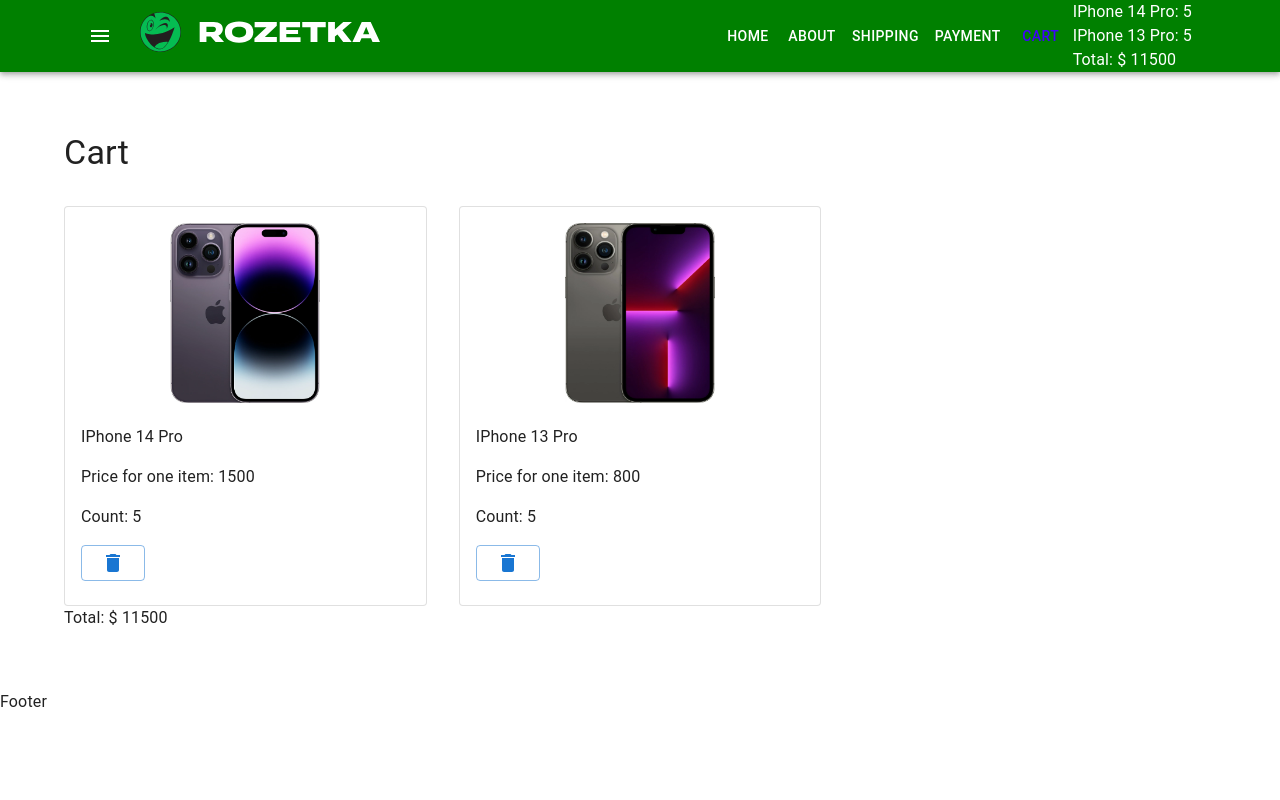
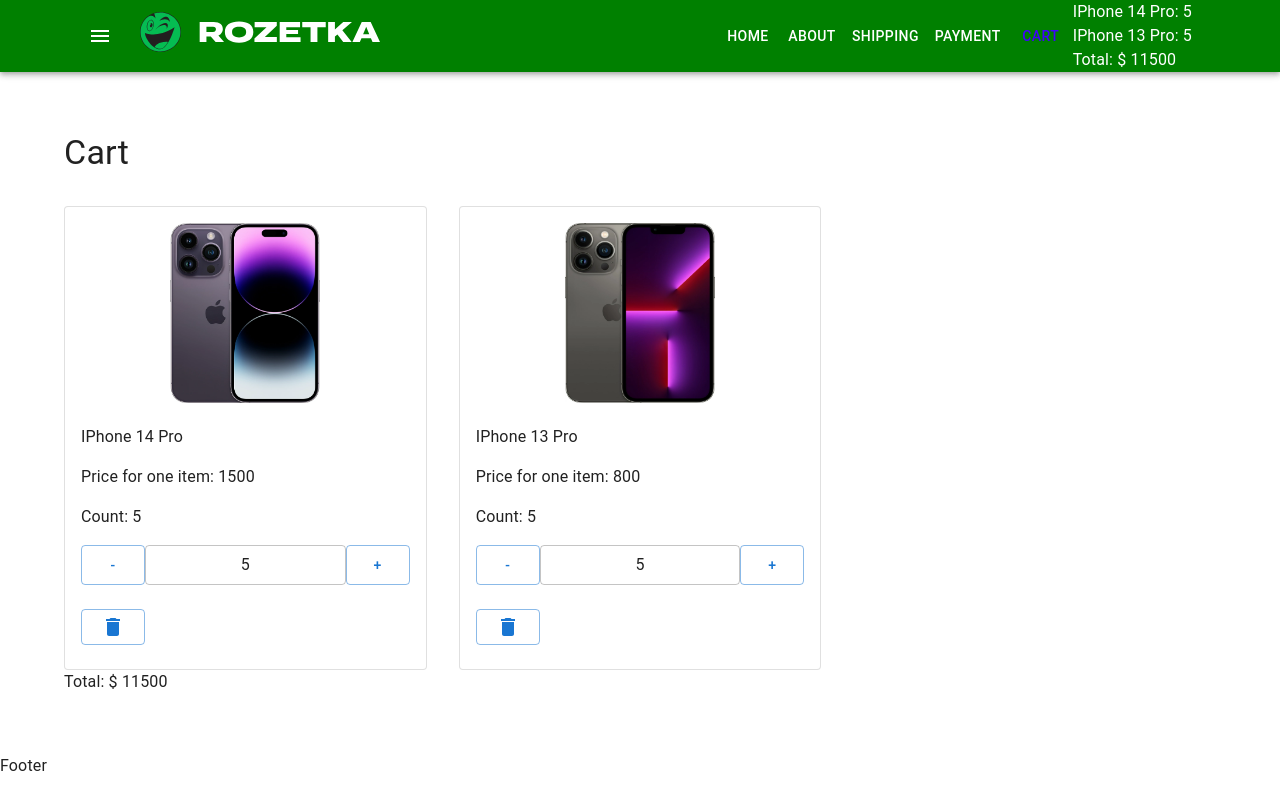
Before and after one commit to Karavan-Ivan/react-22-10, a React (Create React App) app: page /cart in a window 1280 px wide. Built offline with nearby package versions, Linux system fonts and the light colour scheme.

Commit message:
add Quantity

```diff
--- a/src/components/CartProductList/CartProductListItemExtended.tsx
+++ b/src/components/CartProductList/CartProductListItemExtended.tsx
@@ -2,6 +2,7 @@
 import ProductsListItem from 'components/Products/ProductsListItem'
 import { Product } from 'utils/ProductsArray'
 import DeleteIcon from '@mui/icons-material/Delete'
+import Quantity from 'components/Quantity/Quantity'
 
 type Props = {
     product: Product
@@ -24,6 +25,12 @@
                     <div>{product.title}</div>
                     <p>Price for one item: {product.price}</p>
                     <p>Count: {productCount}</p>
+                    <Quantity
+                        count={productCount}
+                        onDecrement={() => console.log('test')}
+                        onIncrement={() => console.log('test')}
+                    />
+                    <br />
                     <Button
                         variant="outlined"
                         onClick={() => removeProductFromCart(product.id)}
--- a/src/components/Products/ProductsListItem.tsx
+++ b/src/components/Products/ProductsListItem.tsx
@@ -1,10 +1,5 @@
-import {
-    Button,
-    Card,
-    CardActions,
-    CardContent,
-    TextField,
-} from '@mui/material'
+import { Button, Card, CardActions, CardContent } from '@mui/material'
+import Quantity from 'components/Quantity/Quantity'
 import { useState } from 'react'
 import './ProductsListItem.scss'
 
@@ -48,23 +43,11 @@
                 <div className="product-features">Type: {type}</div>
                 <div className="product-features">Capacity: {capacity} Gb</div>
                 <div className="product-price">{price}$</div>
-                <div className="product-quantity">
-                    <Button
-                        variant="outlined"
-                        onClick={() => onDecrement()}
-                        disabled={count <= 1}
-                    >
-                        -
-                    </Button>
-                    <TextField size="small" value={count} />
-                    <Button
-                        variant="outlined"
-                        onClick={() => onIncrement()}
-                        disabled={count >= 10}
-                    >
-                        +
-                    </Button>
-                </div>
+                <Quantity
+                    count={count}
+                    onDecrement={onDecrement}
+                    onIncrement={onIncrement}
+                />
             </CardContent>
             <CardActions className="btns-wrap">
                 <Button
--- /dev/null
+++ b/src/components/Quantity/Quantity.tsx
@@ -0,0 +1,31 @@
+import { Button, TextField } from '@mui/material'
+
+type Props = {
+    count: number
+    onDecrement: () => void
+    onIncrement: () => void
+}
+
+const Quantity = ({ count, onDecrement, onIncrement }: Props) => {
+    return (
+        <div className="product-quantity">
+            <Button
+                variant="outlined"
+                onClick={() => onDecrement()}
+                disabled={count <= 1}
+            >
+                -
+            </Button>
+            <TextField size="small" value={count} />
+            <Button
+                variant="outlined"
+                onClick={() => onIncrement()}
+                disabled={count >= 10}
+            >
+                +
+            </Button>
+        </div>
+    )
+}
+
+export default Quantity
```
